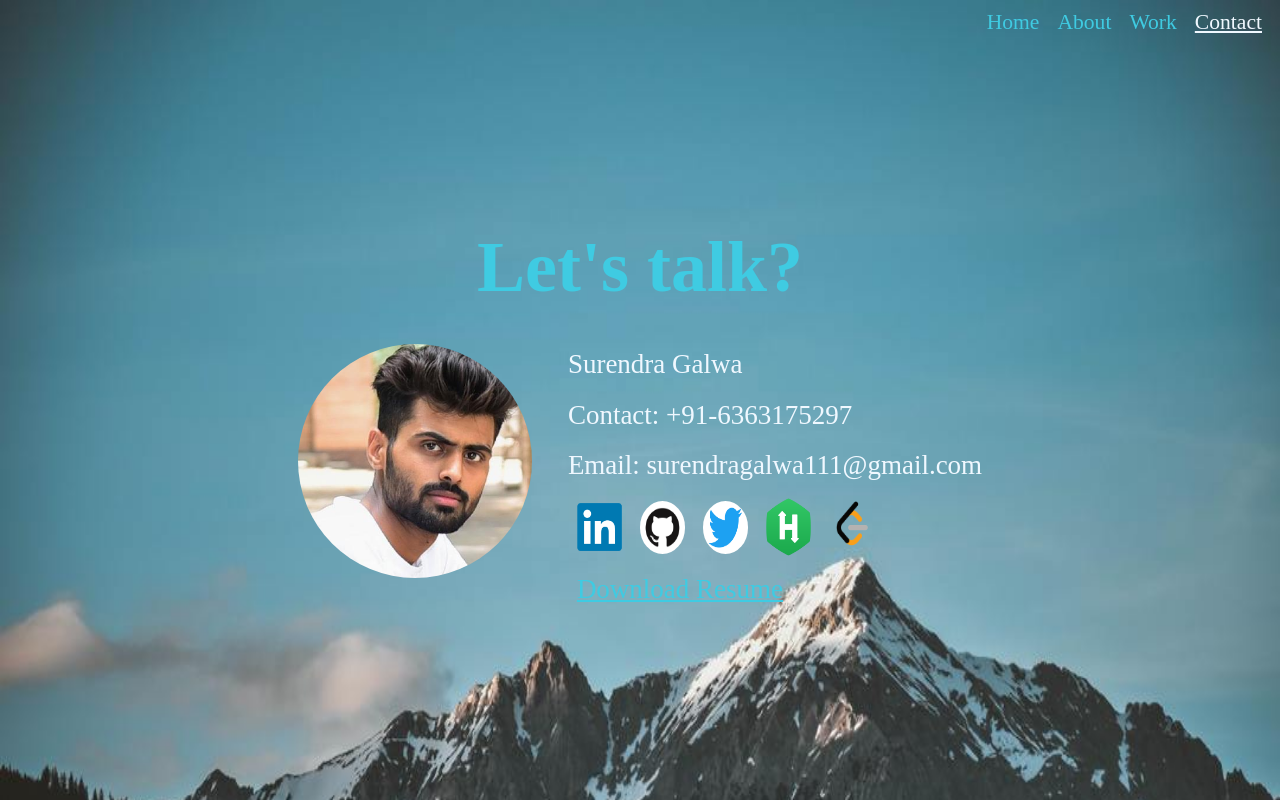
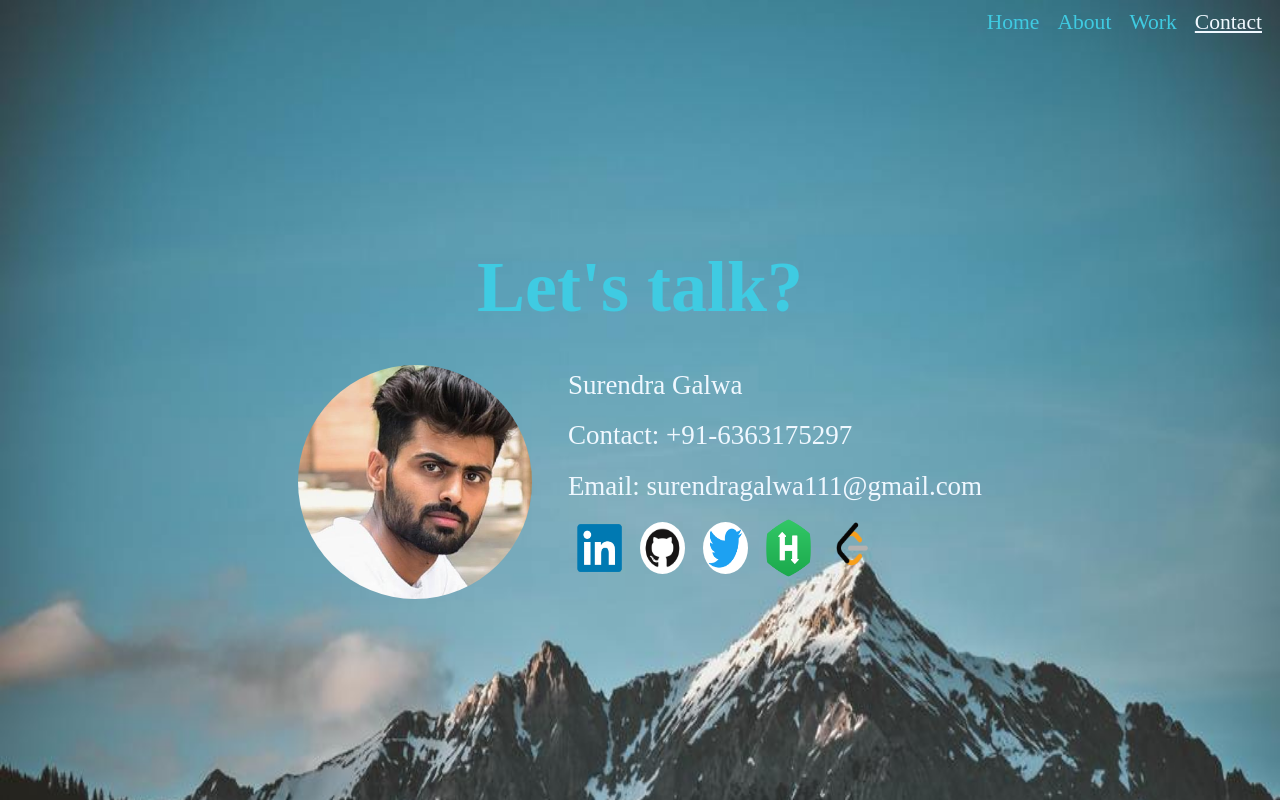
Before and after one commit to surendragalwa11/portfolio-next, a Next.js app: page /contact in a window 1280 px wide. Built offline with nearby package versions, Linux system fonts and the light colour scheme.

Commit message:
Removed resume

```diff
--- a/components/Contact.js
+++ b/components/Contact.js
@@ -1,5 +1,5 @@
 const ContactComponent = (props) => {
-    return(
+    return (
         <div className='contact-page'>
             <h1 className='title primary-color'>
                 Let's talk?
@@ -59,10 +59,11 @@ const ContactComponent = (props) => {
                             <img alt='leetcode' src='/leetcode-logo.png' />
                         </a>
                     </p>
-                    <p>
+                    {/* Disable resume download */}
+                    {/* <p>
                         <a
                             className='resume'
-                            href='/resume.pdf'
+                            href='/blank_resume.pdf'
                             download
                             title='Resume'
                             aria-label='resume'
@@ -70,7 +71,7 @@ const ContactComponent = (props) => {
                         >
                             Download Resume
                         </a>
-                    </p>
+                    </p> */}
                 </div>
             </div>
             <style jsx>{`
```
Also changed, not shown: 2 other files (tests, documents, lock files or other folders).
